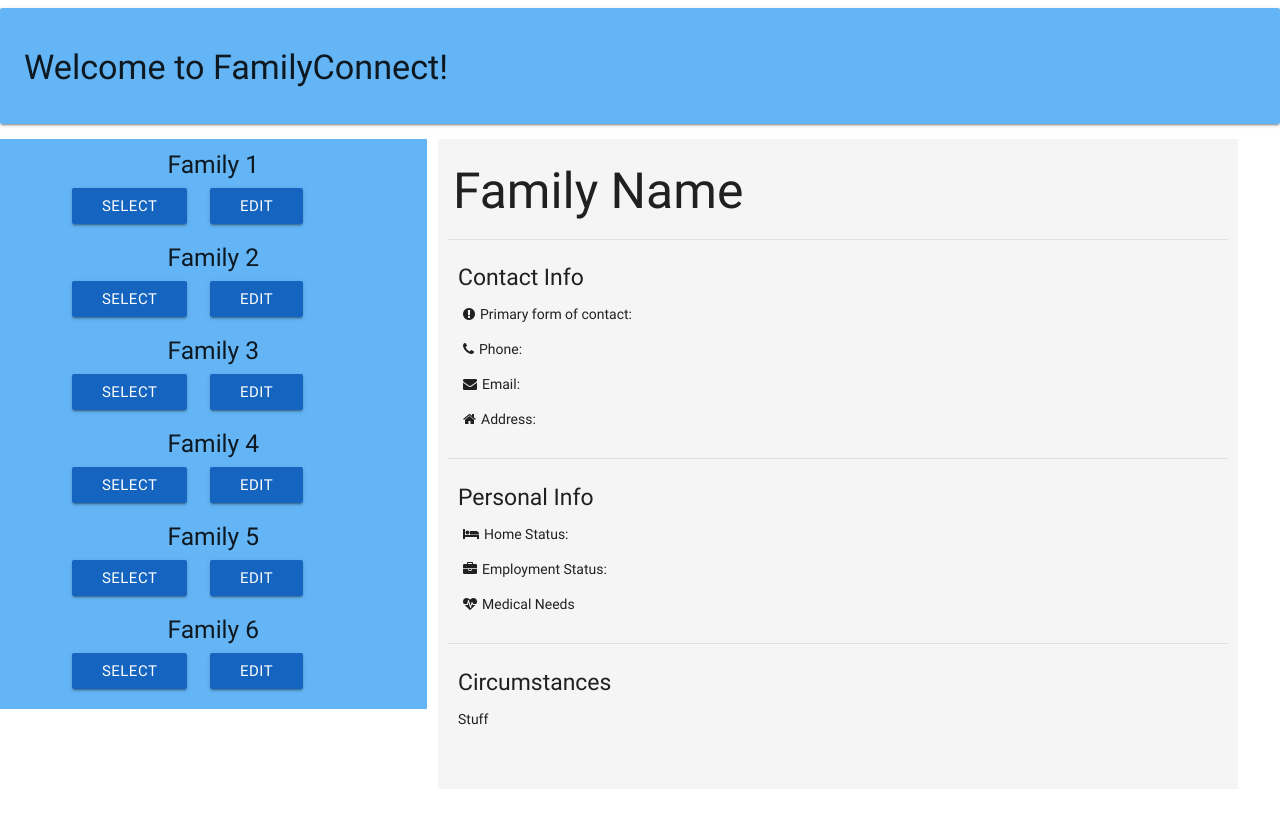
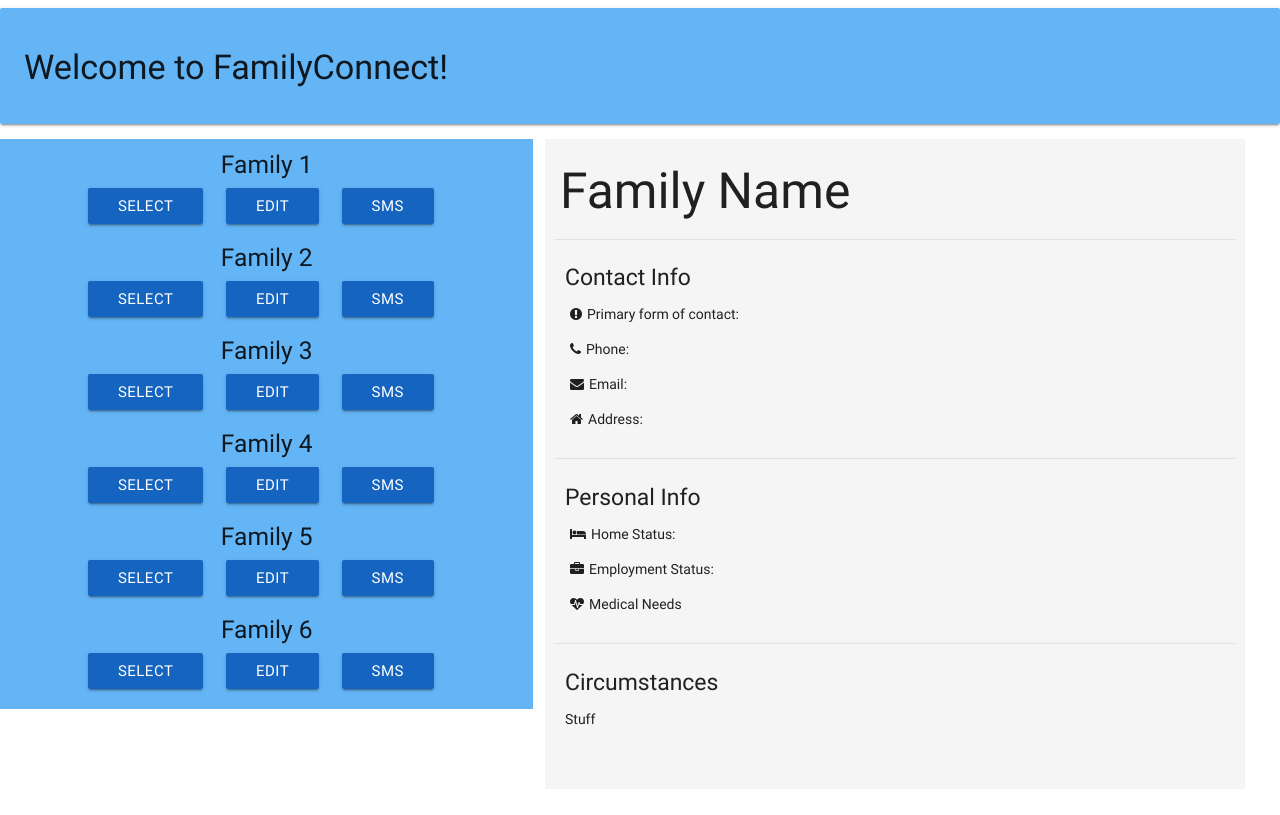
Before and after one commit to jerseycity17/team-2, a Flask app: page /profiles in a window 1280 px wide. Run offline with Flask 2, Linux system fonts and the light colour scheme; some web fonts are replaced.

Commit message:
added SMS button to profiles.html

```diff
--- a/templates/profiles.html
+++ b/templates/profiles.html
@@ -25,7 +25,7 @@
     <!-- Page Layout -->
     <div class="row">
 
-	    <div class="col s3 m4 l4 #64b5f6 blue lighten-2">
+	    <div class="col s3 m4 l5 #64b5f6 blue lighten-2">
 	        <div class="container">
 	        	<div class="row">
 	        		<h5 style="text-align:center" id="fam1">Family 1</h5>
@@ -34,6 +34,9 @@
 	        		</div>
 	        		<div class="col">
 	        			<a class="waves-effect #1565c0 blue darken-3 btn" id="edit1">Edit</a>
+	        		</div>
+	        		<div class="col">
+	        			<a class="waves-effect #1565c0 blue darken-3 btn" onclick="UserAction()">SMS</a>
 	        		</div>
 	        	</div>
 	        	<div class="row">
@@ -44,6 +47,9 @@
 	        		<div class="col">
 	        			<a class="waves-effect #1565c0 blue darken-3 btn" id="edit2">Edit</a>
 	        		</div>
+	        		<div class="col">
+	        			<a class="waves-effect #1565c0 blue darken-3 btn" onclick="UserAction()">SMS</a>
+	        		</div>
 	        	</div>
 	        	<div class="row">
 	        		<h5 style="text-align:center" id="fam3">Family 3</h5>
@@ -52,6 +58,9 @@
 	        		</div>
 	        		<div class="col">
 	        			<a class="waves-effect #1565c0 blue darken-3 btn" id="edit3">Edit</a>
+	        		</div>
+	        		<div class="col">
+	        			<a class="waves-effect #1565c0 blue darken-3 btn" onclick="UserAction()">SMS</a>
 	        		</div>
 	        	</div>
 	        	<div class="row">
@@ -62,6 +71,9 @@
 	        		<div class="col">
 	        			<a class="waves-effect #1565c0 blue darken-3 btn" id="edit4">Edit</a>
 	        		</div>
+	        		<div class="col">
+	        			<a class="waves-effect #1565c0 blue darken-3 btn" onclick="UserAction()">SMS</a>
+	        		</div>
 	        	</div>
 	        	<div class="row">
 	        		<h5 style="text-align:center" id="fam5">Family 5</h5>
@@ -70,6 +82,9 @@
 	        		</div>
 	        		<div class="col">
 	        			<a class="waves-effect #1565c0 blue darken-3 btn" id="edit5">Edit</a>
+	        		</div>
+	        		<div class="col">
+	        			<a class="waves-effect #1565c0 blue darken-3 btn" onclick="UserAction()">SMS</a>
 	        		</div>
 	        	</div>
 	        	<div class="row">
@@ -80,13 +95,16 @@
 	        		<div class="col">
 	        			<a class="waves-effect #1565c0 blue darken-3 btn" id="edit6">Edit</a>
 	        		</div>
+	        		<div class="col">
+	        			<a class="waves-effect #1565c0 blue darken-3 btn" onclick="UserAction()">SMS</a>
+	        		</div>
 	        	</div>
 	        </div>
 	    </div>
 
       <div class="col s9 m8 l7" id="div1">
 
-       <iframe src="{{ url_for('profiledisplay') }}" height="650" width="800" style="border:none;"></iframe>
+       <iframe src="{{ url_for('profiledisplay') }}" height="650" width="700" style="border:none;"></iframe>
 
       </div>
 
@@ -101,6 +119,17 @@ function hello() {
 	alert("You haven't talked to Family 1 in a while! Send them a message!")
 }
 setTimeout(hello(), 10000)
+function UserAction() {
+    console.log('test from profiles.html');
+    var xhttp = new XMLHttpRequest();
+    //xhttp.setRequestHeader('Access-Control-Allow-Origin', '*');
+    xhttp.open("POST", "http://db5b3df2.ngrok.io/send", true);
+    xhttp.setRequestHeader('Access-Control-Allow-Origin', '*');
+    //xhttp.setRequestHeader("Content-type", "application/json");
+    //console.log('hi');
+    xhttp.send();
+    //var response = JSON.parse(xhttp.responseText);
+}
 </script>
 </body>
 </html>
```
